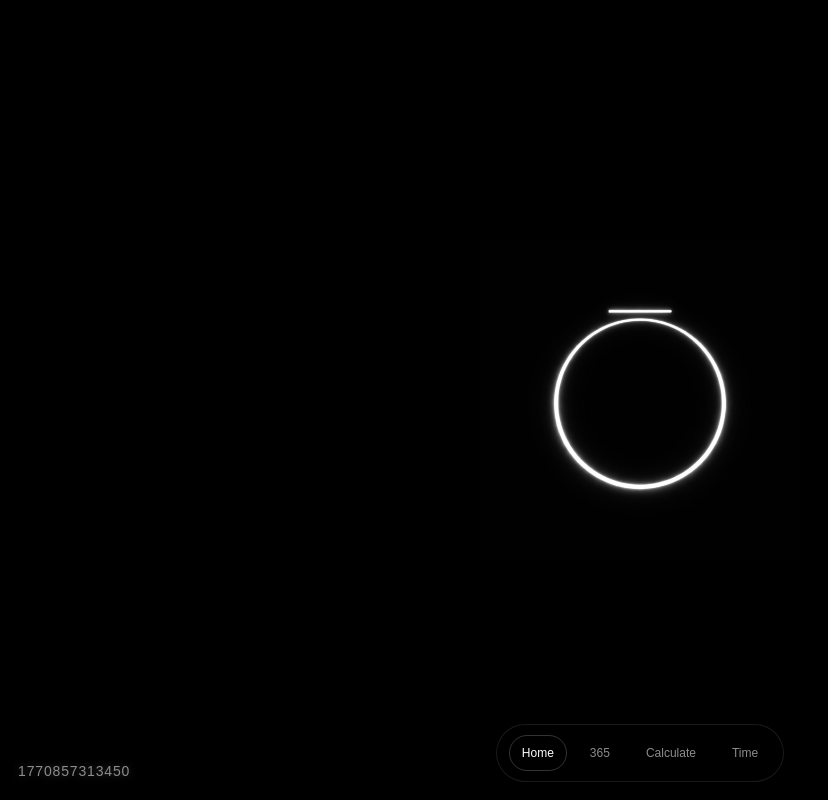
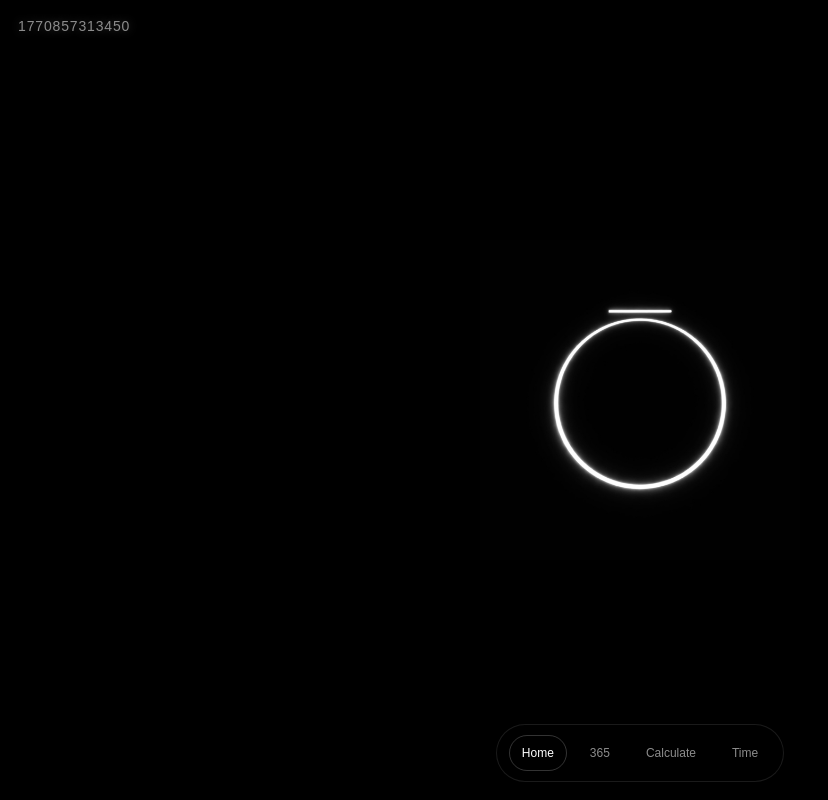
Before and after one commit to dptcoffee/Outflo, a Next.js app: page / in a window 1280 px wide. Shown: the whole page, without its empty margins (0-828 px from the left). Built offline with nearby package versions, Linux system fonts and the light colour scheme.

Commit message:
Home: move epoch hum below safe area inset

```diff
--- a/app/page.tsx
+++ b/app/page.tsx
@@ -40,8 +40,8 @@ export default function Home() {
       <div
         style={{
           position: "fixed",
+          top: "calc(env(safe-area-inset-top) + 16px)",
           left: 18,
-          bottom: 18,
           fontSize: 14,
           fontVariantNumeric: "tabular-nums",
           letterSpacing: "0.06em",
@@ -49,10 +49,11 @@ export default function Home() {
           color: "white",
           textShadow: "0 0 10px rgba(255,255,255,0.45)",
           userSelect: "none",
-        }}
-      >
-        {now}
-      </div>
+          zIndex: 10,
+  }}
+>
+  {now}
+</div>
     </main>
   );
 }
```
